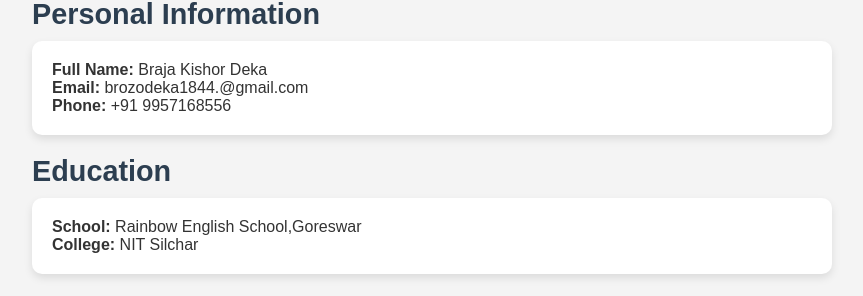
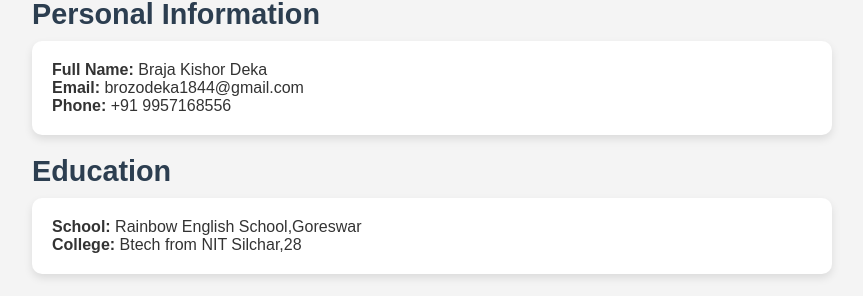
Before and after one commit to Braja007/braja.github.io, a plain HTML site: page index.html in a window 1280 px wide. Shown: the part 364-660 px from the top of the page, without its empty margins (208-1071 px from the left). Drawn offline with Linux system fonts and the light colour scheme.

Commit message:
Add files via upload

```diff
--- a/index.html
+++ b/index.html
@@ -21,14 +21,14 @@
         <div class="info-card">
             <p><strong>Full Name:</strong> Braja Kishor Deka</p>
 
-            <p><strong>Email:</strong> brozodeka1844.@gmail.com</p>
+            <p><strong>Email:</strong> brozodeka1844@gmail.com</p>
             <p><strong>Phone:</strong> +91 9957168556</p>
         </div>
 
         <h2>Education</h2>
         <div class="info-card">
             <p><strong>School:</strong> Rainbow English School,Goreswar</p>
-            <p><strong>College:</strong> NIT Silchar</p>
+            <p><strong>College:</strong> Btech from NIT Silchar,28</p>
 
         </div>
 
```
